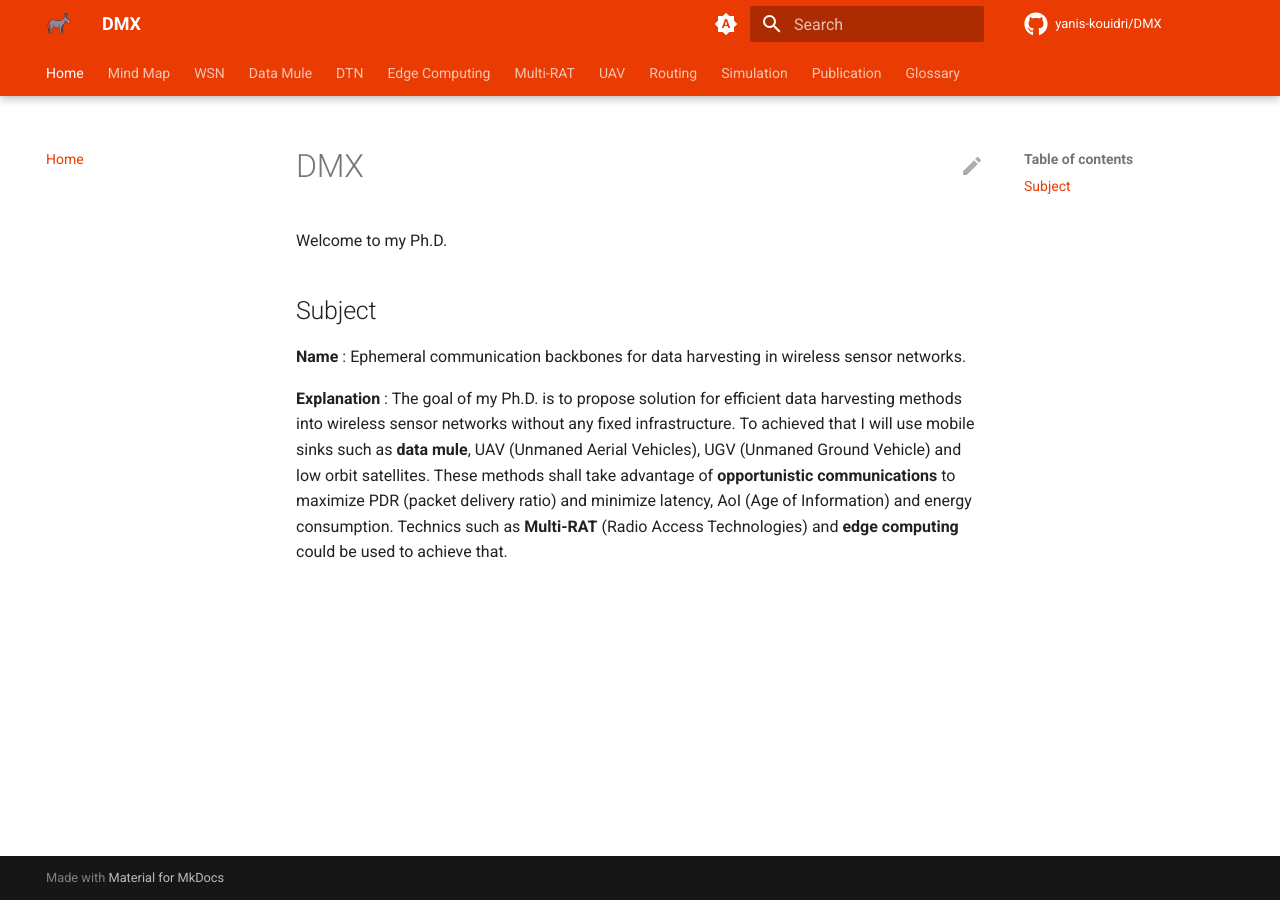
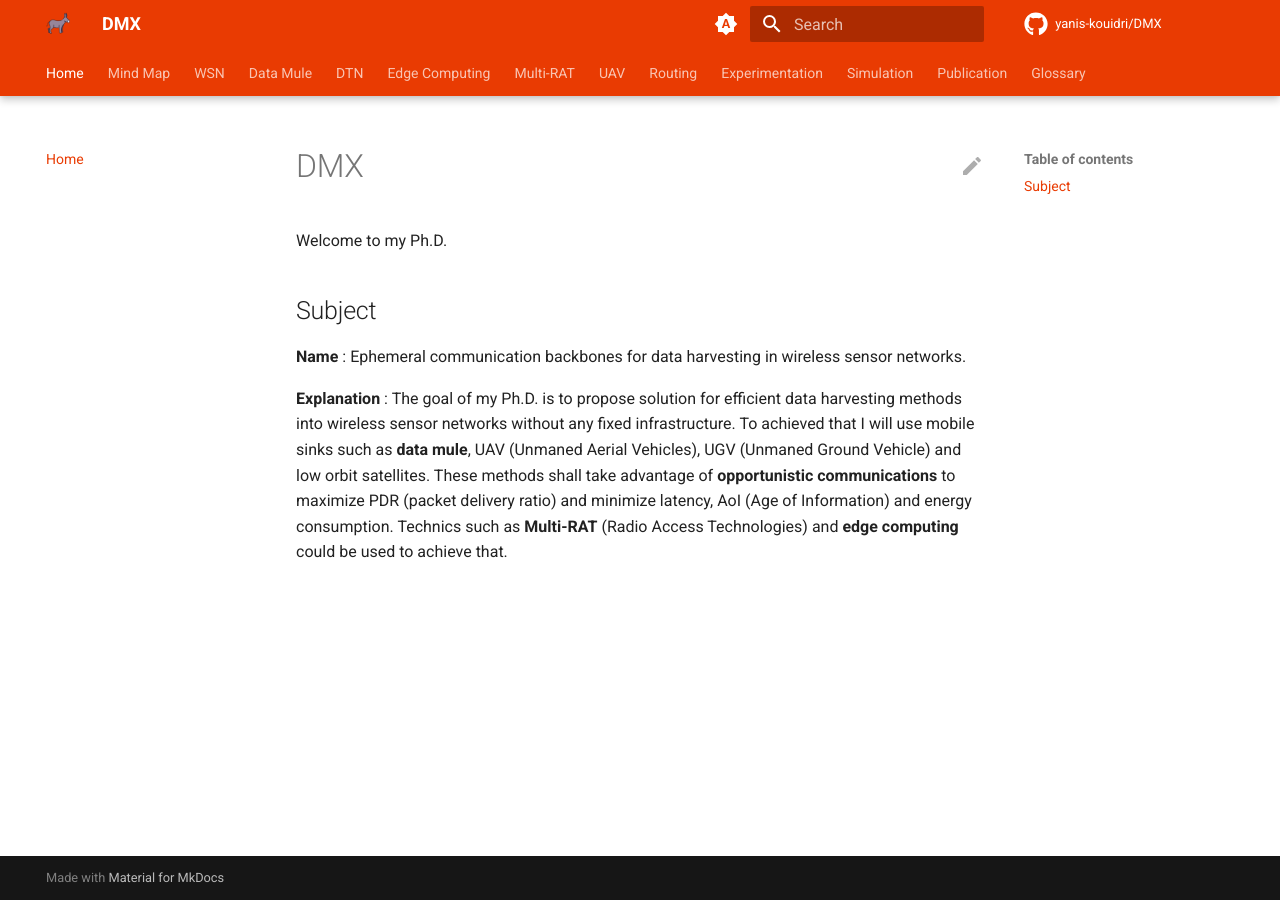
Before and after one commit to Yanis-Kouidri/DMX, an MkDocs documentation site: the page built from docs/index.md, in a window 1280 px wide. Built offline with MkDocs 1.6.1 and Material for MkDocs 9.7.7, drawn with Linux system fonts in a browser that asks for light colours; comment, search, counter and statistics services are not loaded.

Commit message:
feat: add lora over raspi and esp32

```diff
--- a/mkdocs.yml
+++ b/mkdocs.yml
@@ -13,6 +13,8 @@
   - Multi-RAT: multi_rat.md
   - UAV: uav.md
   - Routing: routing.md
+  - Experimentation:
+    - LoRa: experimentation/lora-raspi-esp32.md
   - Simulation: simulation.md
   - Publication: publication.md
   - Glossary: glossary.md
@@ -31,6 +33,7 @@
     - navigation.instant
     - navigation.instant.prefetch
     - navigation.top
+    - navigation.section
     - content.action.edit
     - search.suggest
     - search.highlight
```
Also changed, not shown: docs/experimentation/lora-raspi-esp32.md (added, +1 -0 lines).
